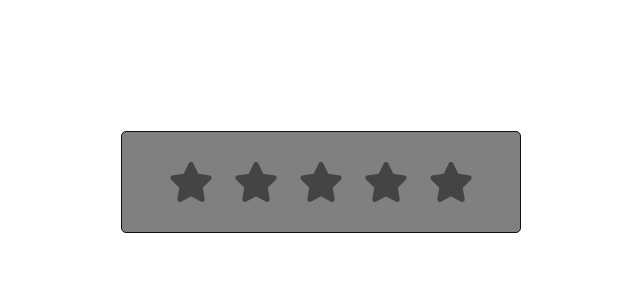
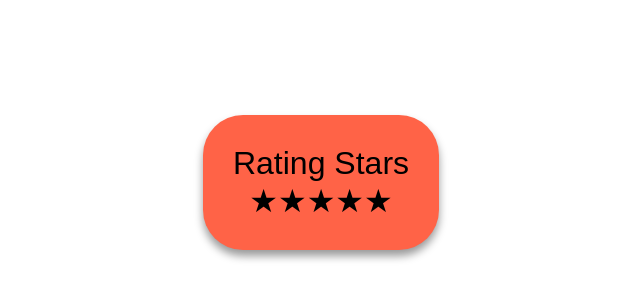
Before and after one commit to Jordiglu/Ex-rating, a plain HTML site: page index.html in a window 1280 px wide. Shown: the part 218-518 px from the top of the page, without its empty margins (319-959 px from the left). Drawn offline with Linux system fonts and the light colour scheme.

Commit message:
Commit con el exercicio de rating stars modificado

```diff
--- a/css/styles.css
+++ b/css/styles.css
@@ -12,33 +12,54 @@ html, body {
 }
 
 .container {
-    width: 400px;
-    background-color: grey;
-    padding: 20px 30px;
-    border: 1px solid #111;
-    border-radius: 5px;
+    max-width: 360px;
+    background-color: tomato;
+    width: 100%;
+    padding: 30px;
+    border-radius: 40px;
     display: flex;
+    flex-direction: column;
+    flex-wrap: wrap;
     align-items: center;
-    justify-content: center;
+    box-shadow: 0 6px 8px 0 rgba(0, 0, 0, 0.4);
 }
 
-.container .star_widget input {
-    display: none;
+.rating {
+    display: flex;
+    padding: 0;
+    margin: 0;
 }
 
-.star_widget label {
-    font-size: 40px;
-    color: #444;
-    padding: 10px;
-    float: right;
-    transition: all 0.2s ease;
-    cursor: pointer;
+.rating li {
+    list-style-type: none;
 }
 
-input:not(:checked)~label:hover, input:not(:checked)~label:hover~label {
-    color: #fd4;
+.rating-item {
+    cursor: pointer;
+    font-size: 2em;
 }
 
-input:checked~label {
-    color: #fd4;
+.title {
+    font-family: Arial, Helvetica, sans-serif;
+    font-weight: 200;
 }
+
+.rating:hover {
+    color: yellow;
+}
+
+.rating-item::before {
+    content: "\2605";
+}
+
+.rating-item.active~.rating-item::before {
+    content: "\2606";
+}
+
+.rating:hover .rating-item::before {
+    content: "\2605";
+}
+
+.rating-item:hover~.rating-item::before {
+    content: "\2606";
+}
--- a/index.html
+++ b/index.html
@@ -12,27 +12,35 @@
     <link rel="stylesheet" href="css/styles.css">
     <!-- <script src="js/programa.js"></script> -->
 </head>
-<script>
 
-
-</script>
 
 <body>
     <div class="container">
-        <div class="star_widget">
-            <input type="radio" name="rate" id="rate-5">
-            <label for="rate-5" class="fas fa-star"></label>
-            <input type="radio" name="rate" id="rate-4">
-            <label for="rate-4" class="fas fa-star"></label>
-            <input type="radio" name="rate" id="rate-3">
-            <label for="rate-3" class="fas fa-star"></label>
-            <input type="radio" name="rate" id="rate-2">
-            <label for="rate-2" class="fas fa-star"></label>
-            <input type="radio" name="rate" id="rate-1">
-            <label for="rate-1" class="fas fa-star"></label>
-        </div>
-
+        <h1 class="title">Rating Stars</h1>
+        <ul class="rating">
+            <li class="rating-item" data-rate="1"></li>
+            <li class="rating-item" data-rate="2"></li>
+            <li class="rating-item" data-rate="3"></li>
+            <li class="rating-item" data-rate="4"></li>
+            <li class="rating-item" data-rate="5"></li>
+        </ul>
     </div>
 </body>
 
+<script>
+    const container = document.querySelector('.rating');
+    const items = container.querySelectorAll('.rating-item');
+
+
+    container.onclick = event => {
+        const elClass = event.target.classList;
+        if (!elClass.contains('active')) {
+            items.forEach(item => item.classList.remove('active'));
+            console.log(event.target.getAttribute("data-rate"));
+            elClass.add('active');
+            container.style.color = "yellow";
+        }
+    };
+</script>
+
 </html>
```
